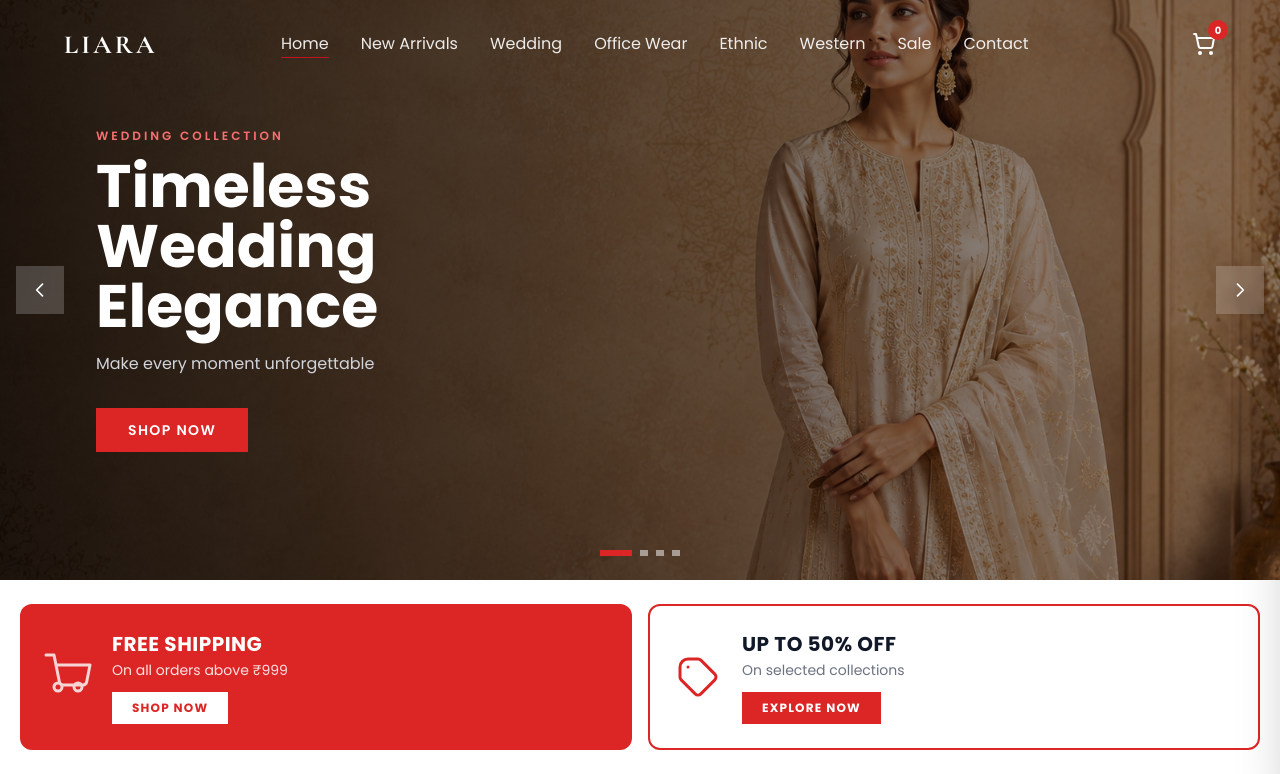
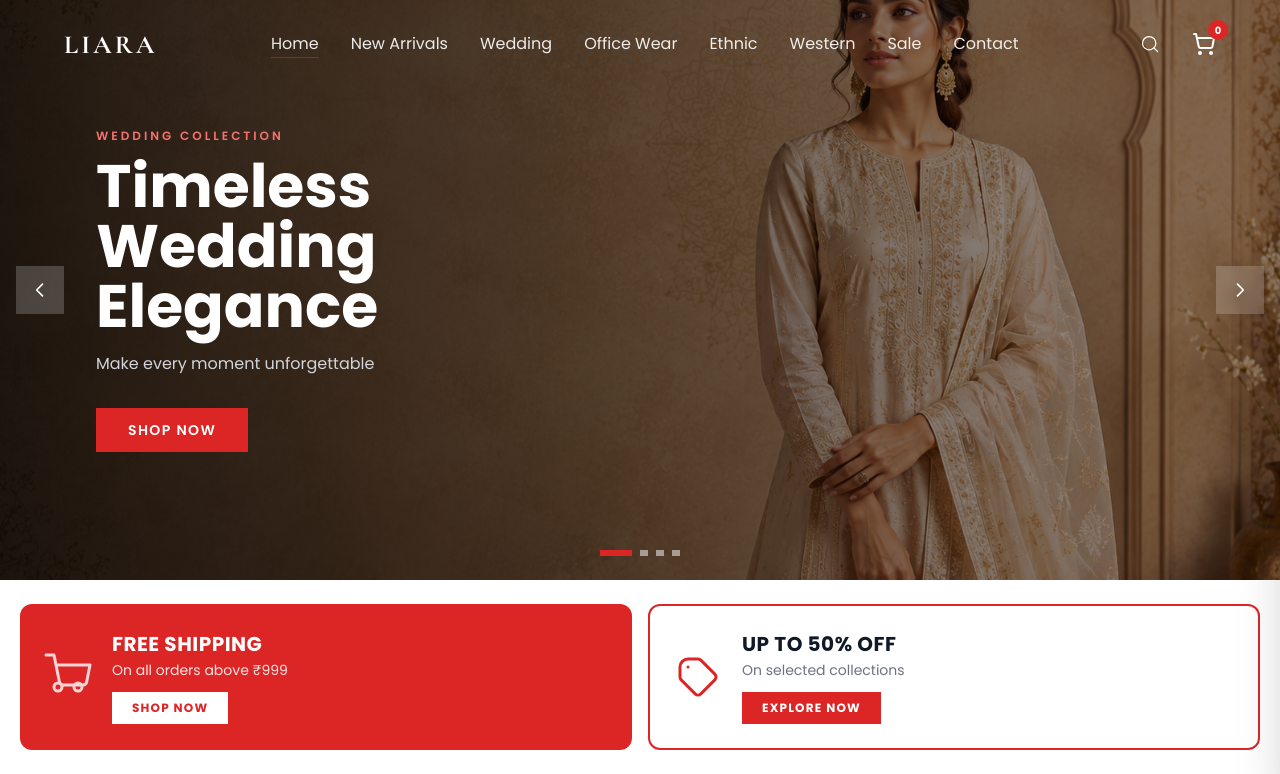
Before and after one commit to srreeraj/KurtiShop, a Django app: page / in a window 1280 px wide. Shown: the top 774 px of the page. Run offline with Django 5.2, Linux system fonts and the light colour scheme; data that the repository does not hold is empty; some libraries are stand-ins or nearby versions.

Commit message:
updated the search field in navbar

```diff
--- a/Kurtishop/templates/includes/navbar.html
+++ b/Kurtishop/templates/includes/navbar.html
@@ -220,8 +220,14 @@
     class="search-input"
     placeholder="Search dresses, wedding, ethnic..."
     autocomplete="off">
+
   <button id="search-btn" class="p-2 flex-shrink-0" aria-label="Search">
-            <!-- svg -->
+    <svg xmlns="http://www.w3.org/2000/svg" width="20" height="20" viewBox="0 0 24 24"
+         fill="none" stroke="currentColor" stroke-width="1.5" stroke-linecap="round"
+         stroke-linejoin="round">
+      <circle cx="11" cy="11" r="8"/>
+      <path d="m21 21-4.35-4.35"/>
+    </svg>
   </button>
 
   <!-- Suggestions Dropdown -->
```
Lines whose indentation alone changed are shown as unchanged.
